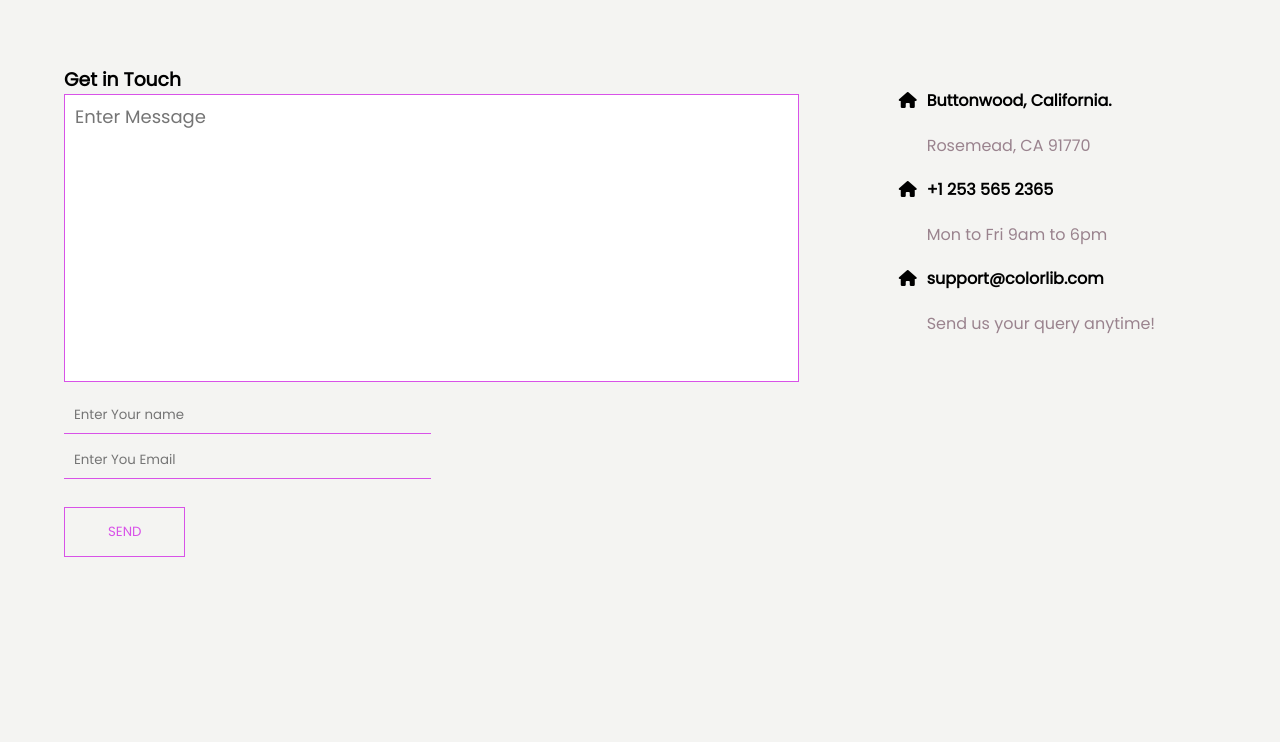
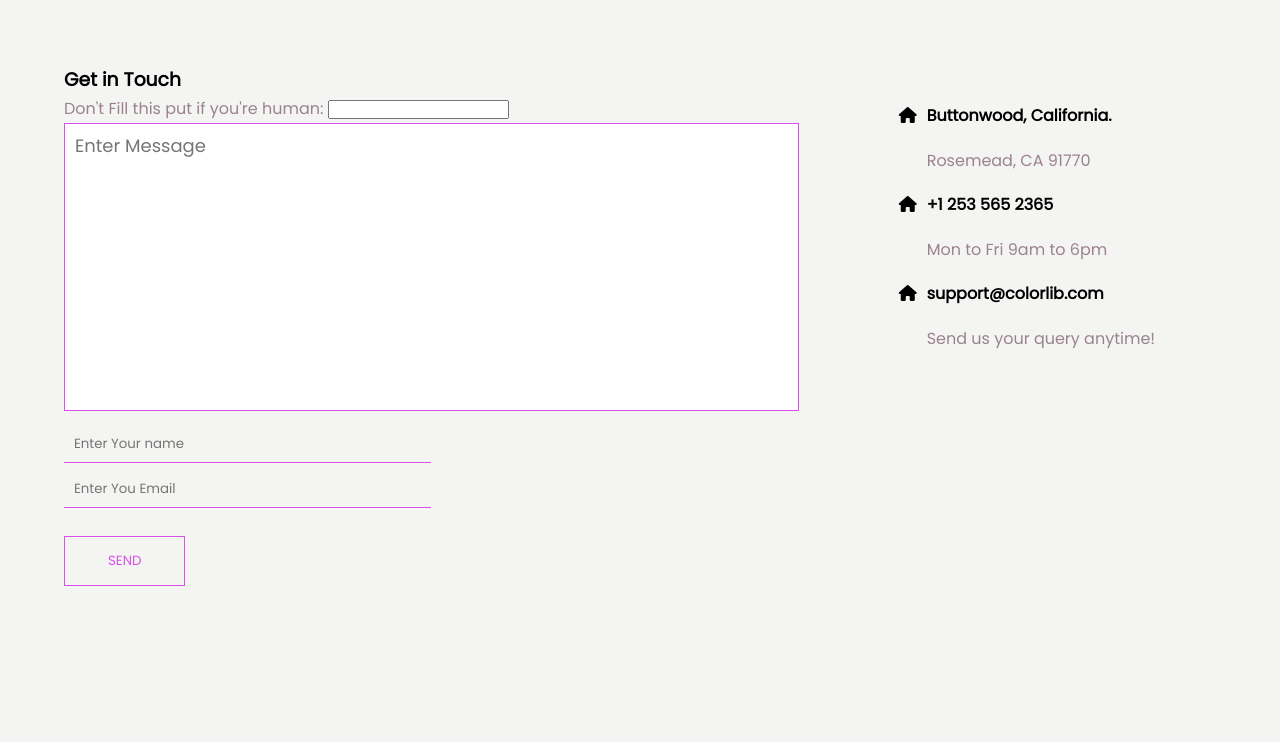
Before and after one commit to RDHarold11/AppCo2, a plain HTML site: page index.html in a window 1280 px wide. Shown: the part 4298-5040 px from the top of the page. Drawn offline with nearby package versions, Linux system fonts and the light colour scheme.

Commit message:
Update index.html

```diff
--- a/index.html
+++ b/index.html
@@ -205,11 +205,15 @@
 
 <section class="formularios">
     <div class="container grid form__section">
-        <form class="forms">
+        <form class="forms" method="POST" netlify-honeypot="bot-field" data-netlify="true">
             <h3>Get in Touch</h3>
+            <input type="hidden" name="form-name" value="contact">
+                    <p class="hidden">
+                        <label>Don't Fill this put if you're human: <input name="bot-field"> </label>
+                    </p>
             <textarea name="" id="" cols="30" rows="10" placeholder="Enter Message"></textarea>
-                <input type="name" class="inputs" placeholder="Enter Your name">
-                <input type="email" class="inputs" placeholder="Enter You Email">
+                <input type="name" class="inputs" placeholder="Enter Your name" required>
+                <input type="email" class="inputs" placeholder="Enter You Email" required>
             <input type="submit" class="form__btn" value="Send">
         </form>
         <div class="info">
```
